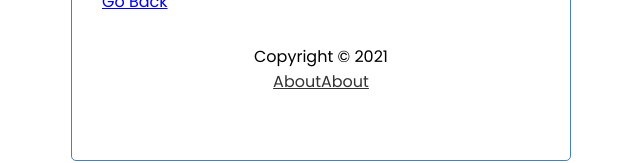
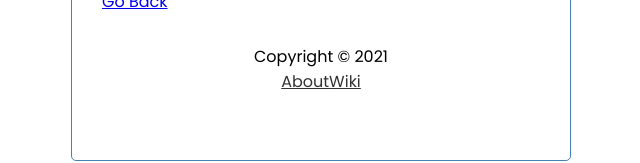
Before and after one commit to paulransfield/vue_tasks, a Vue app: page /wiki in a window 1280 px wide. Shown: the part 169-332 px from the top of the page, without its empty margins (319-959 px from the left). Built offline with nearby package versions, Linux system fonts and the light colour scheme.

Commit message:
Rename hyperlink in Footer.vue

```diff
--- a/src/components/Footer.vue
+++ b/src/components/Footer.vue
@@ -2,7 +2,7 @@
   <footer>
     <p>Copyright &copy; 2021</p>
     <router-link to="/about">About</router-link>
-    <router-link to="/wiki">About</router-link>
+    <router-link to="/wiki">Wiki</router-link>
   </footer>
 </template>
 
```
